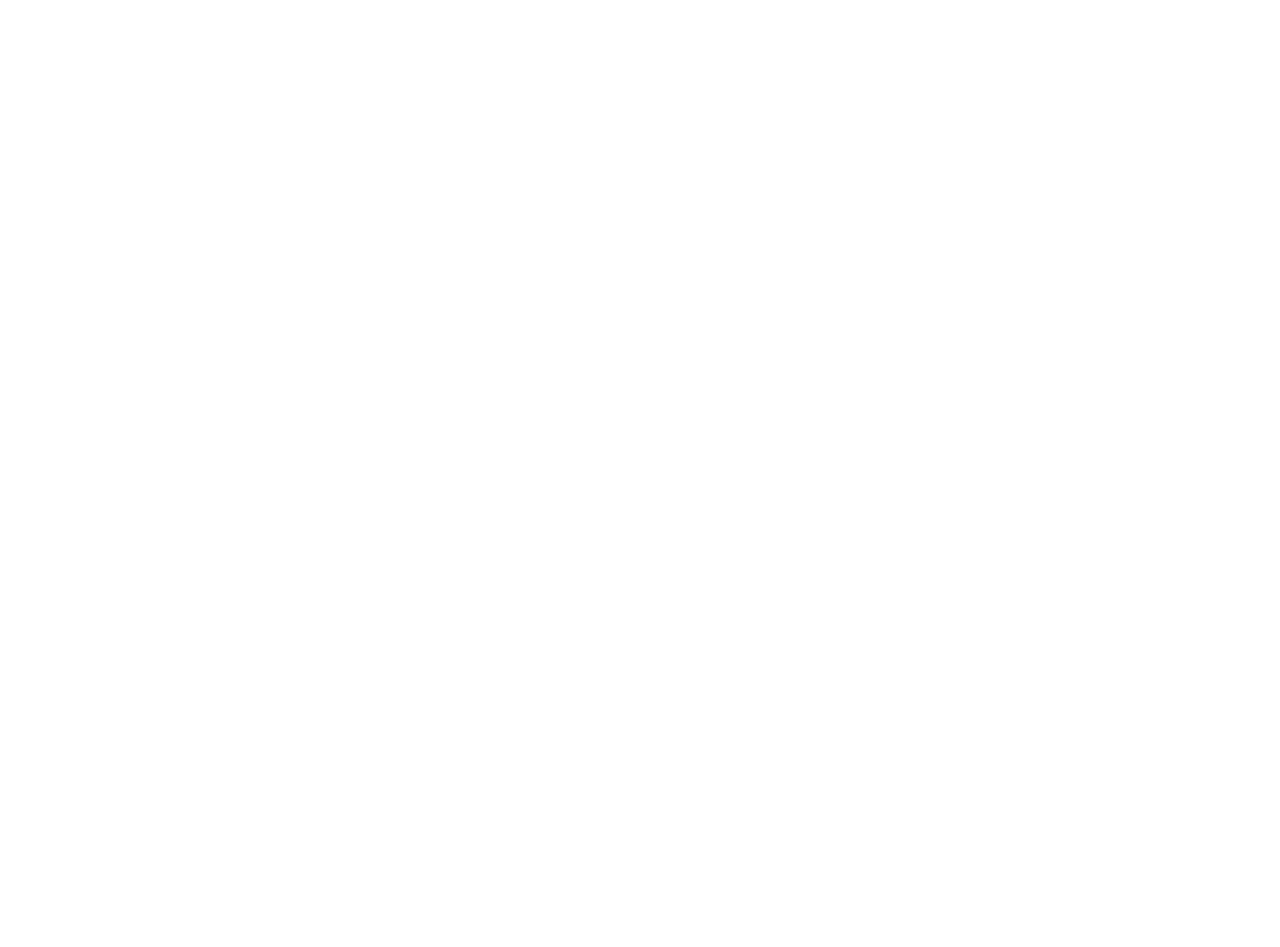
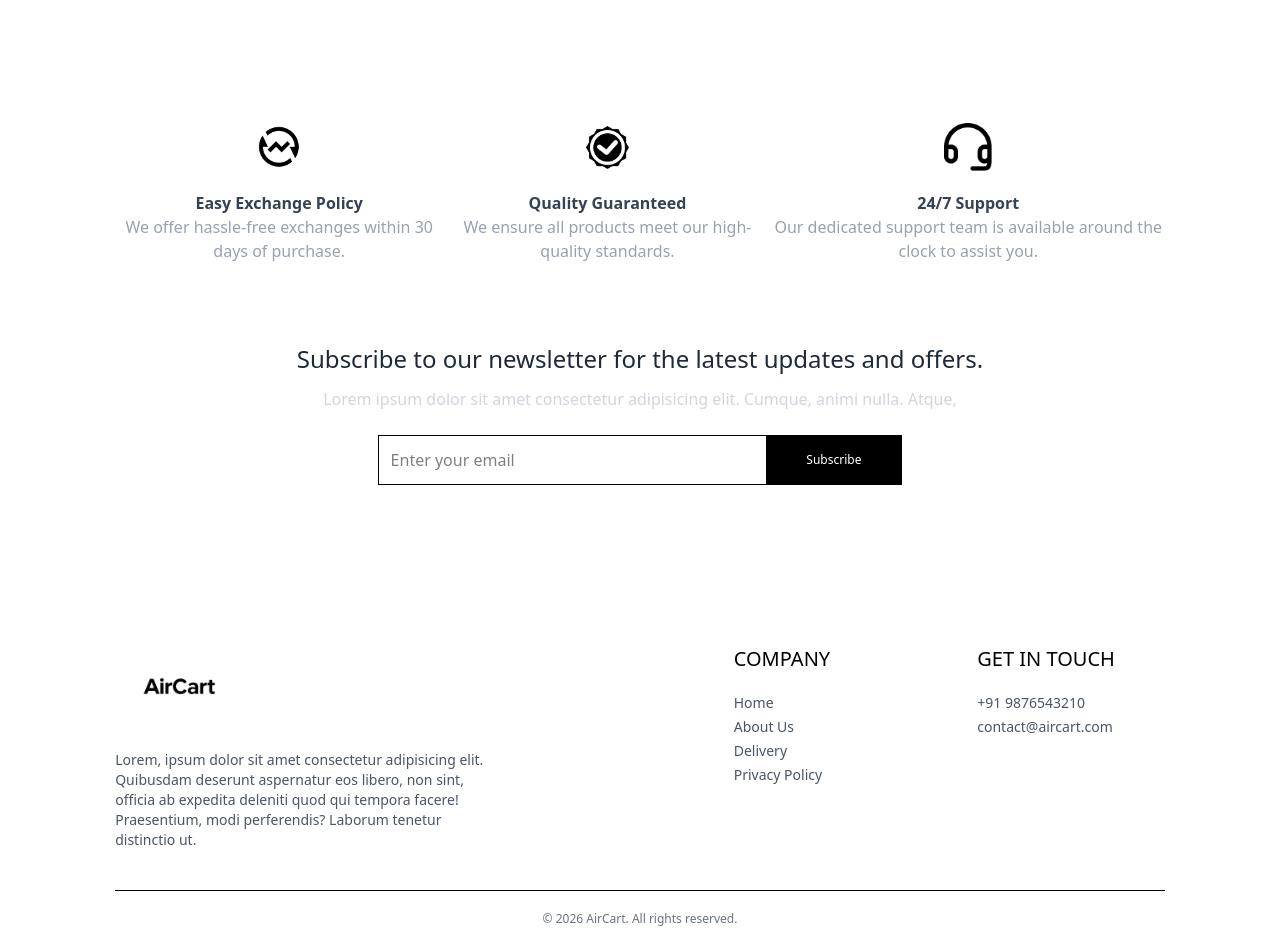
Before and after one commit to sreehari27/Ecommerc-frontend-MERN, a React (Vite) app: page / in a window 1280 px wide. Shown: the part 1841-2788 px from the top of the page. Before the commit the page ends 1884 px from the top, so only its background shows below. Built offline with nearby package versions, Linux system fonts and the light colour scheme; a web font is replaced by a local one.

Commit message:
home screen ui completed

```diff
--- a/src/App.jsx
+++ b/src/App.jsx
@@ -7,6 +7,7 @@
 import Contact from './pages/Contact'
 import Navbar from './components/Navbar'
 import Product from './pages/Product'
+import Footer from './components/Footer'
 
 const App = () => {
   return (
@@ -22,6 +23,7 @@
         <Route path='/product/:productId' element={<Product />} />
 
       </Routes>
+      <Footer />
 
     </div>
   )
--- /dev/null
+++ b/src/components/Footer.jsx
@@ -0,0 +1,44 @@
+import React from "react";
+import { assets } from "../assets/assets";
+
+const Footer = () => {
+  return (
+    <div>
+      <div className="flex flex-col sm:grid grid-cols-[3fr_1fr_1fr] gap-14 my-10 mt-40 text-sm">
+        <div>
+          <img src={assets.logo} alt="footer logo" className="mb-5 w-32" />
+          <p className="w-full md:w-2/3 text-gray-600">
+            Lorem, ipsum dolor sit amet consectetur adipisicing elit. Quibusdam
+            deserunt aspernatur eos libero, non sint, officia ab expedita
+            deleniti quod qui tempora facere! Praesentium, modi perferendis?
+            Laborum tenetur distinctio ut.
+          </p>
+        </div>
+        <div>
+            <p className="text-xl font-medium mb-5">COMPANY</p>
+            <ul className="flex flex-col gap-1 text-gray-600">
+                <li>Home</li>
+                <li>About Us</li>
+                <li>Delivery</li>
+                <li>Privacy Policy</li>
+            </ul>
+        </div>
+        <div>
+            <p className="text-xl font-medium mb-5">GET IN TOUCH</p>
+            <ul className="flex flex-col gap-1 text-gray-600">
+                <li>+91 9876543210</li>
+                <li>contact@aircart.com</li>
+            </ul>
+        </div>
+      </div>
+      <div>
+        <hr />
+        <p className="text-center text-gray-500 text-xs py-5">
+          &copy; 2026 AirCart. All rights reserved.
+        </p>
+      </div>
+    </div>
+  );
+};
+
+export default Footer;
--- /dev/null
+++ b/src/components/NewsletterBox.jsx
@@ -0,0 +1,24 @@
+import React from 'react'
+
+const NewsletterBox = () => {
+
+    const handleSubmit = (e) => {
+        e.preventDefault();
+    }
+
+
+
+  return (
+    <div className='text-center'>
+        <p className='text-gray-800 text-2xl font-medium'>Subscribe to our newsletter for the latest updates and offers.</p>
+        <p className='text-gray-300 mt-3'>Lorem ipsum dolor sit amet consectetur adipisicing elit. Cumque, animi nulla. Atque, </p>
+
+        <form onSubmit={handleSubmit} className='w-full sm:w-1/2 flex items-center gap-3 mx-auto my-6 border pl-3 '>
+            <input type="email" placeholder='Enter your email' className='w-full sm:flex-1 outline-none'/>
+            <button type='submit' className='bg-black text-white text-xs px-10 py-4'>Subscribe</button>
+        </form>
+    </div>
+  )
+}
+
+export default NewsletterBox
--- /dev/null
+++ b/src/components/OurPolicy.jsx
@@ -0,0 +1,30 @@
+import React from 'react'
+import {assets} from '../assets/assets'
+
+function OurPolicy() {
+  return (
+    <div className='flex flex-col sm:flex-row justify-around gap-12 sm:gap-2 text-center py-20 text-xs sm:text-sm md:text-base text-gray-700'>
+
+      <div>
+        <img src={assets.exchange_icon} alt="our policy" className='w-12 m-auto mb-5' />
+        <p className='font-semibold'>Easy Exchange Policy</p>
+        <p className='text-gray-400'>We offer hassle-free exchanges within 30 days of purchase.</p>
+      </div>
+
+      <div>
+        <img src={assets.quality_icon} alt="our policy" className='w-12 m-auto mb-5' />
+        <p className='font-semibold'>Quality Guaranteed</p>
+        <p className='text-gray-400'>We ensure all products meet our high-quality standards.</p>
+      </div>
+
+      <div>
+        <img src={assets.support_img} alt="our policy" className='w-12 m-auto mb-5' />
+        <p className='font-semibold'>24/7 Support</p>
+        <p className='text-gray-400'>Our dedicated support team is available around the clock to assist you.</p>
+      </div>
+
+    </div>
+  )
+}
+
+export default OurPolicy
--- a/src/pages/Home.jsx
+++ b/src/pages/Home.jsx
@@ -2,6 +2,8 @@
 import Hero from '../components/Hero'
 import LatestCollection from '../components/LatestCollection'
 import BestSeller from '../components/BestSeller'
+import OurPolicy from '../components/OurPolicy'
+import NewsletterBox from '../components/NewsletterBox'
 
 function Home() {
   return (
@@ -9,6 +11,8 @@
       <Hero />
       <LatestCollection />
       <BestSeller />
+      <OurPolicy />
+      <NewsletterBox />
     </div>
   )
 }
```
